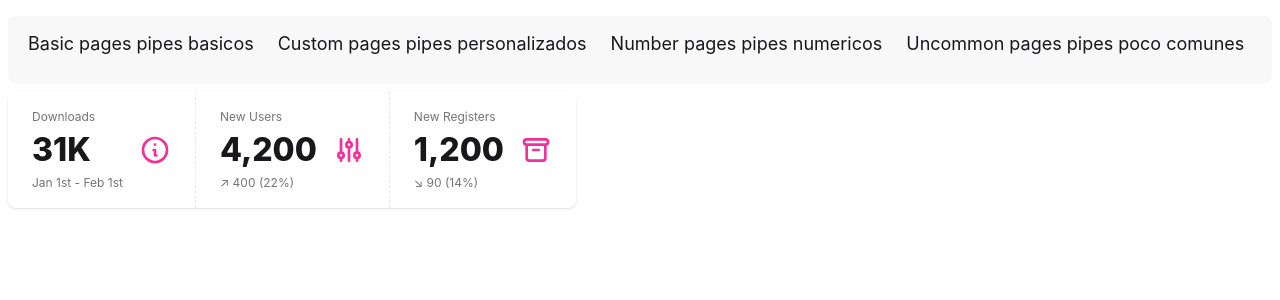
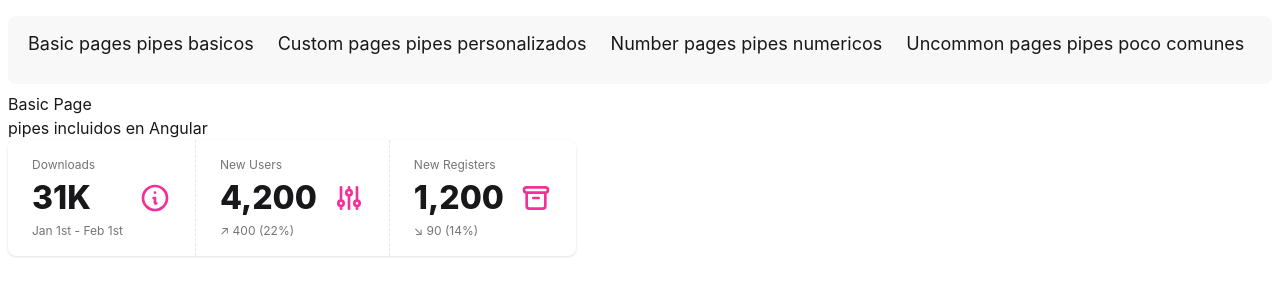
Before and after one commit to MarcoAndresSilva/Angular-pipes-app, an Angular app: page /basic in a window 1280 px wide. Shown: the top 300 px of the page. Built offline with nearby package versions, Linux system fonts and the light colour scheme.

Commit message:
feat: add pipes de strings tolower upper titlecase advance

```diff
--- a/src/app/pages/basic-page/basic-page.html
+++ b/src/app/pages/basic-page/basic-page.html
@@ -1,3 +1,8 @@
+<section mx-10>
+  <h1 text-2xl font-bold>Basic Page</h1>
+  <h3 text-xl font-thin>pipes incluidos en Angular</h3>
+</section>
+
 <div class="stats shadow">
   <div class="stat">
     <div class="stat-figure text-secondary">
```
